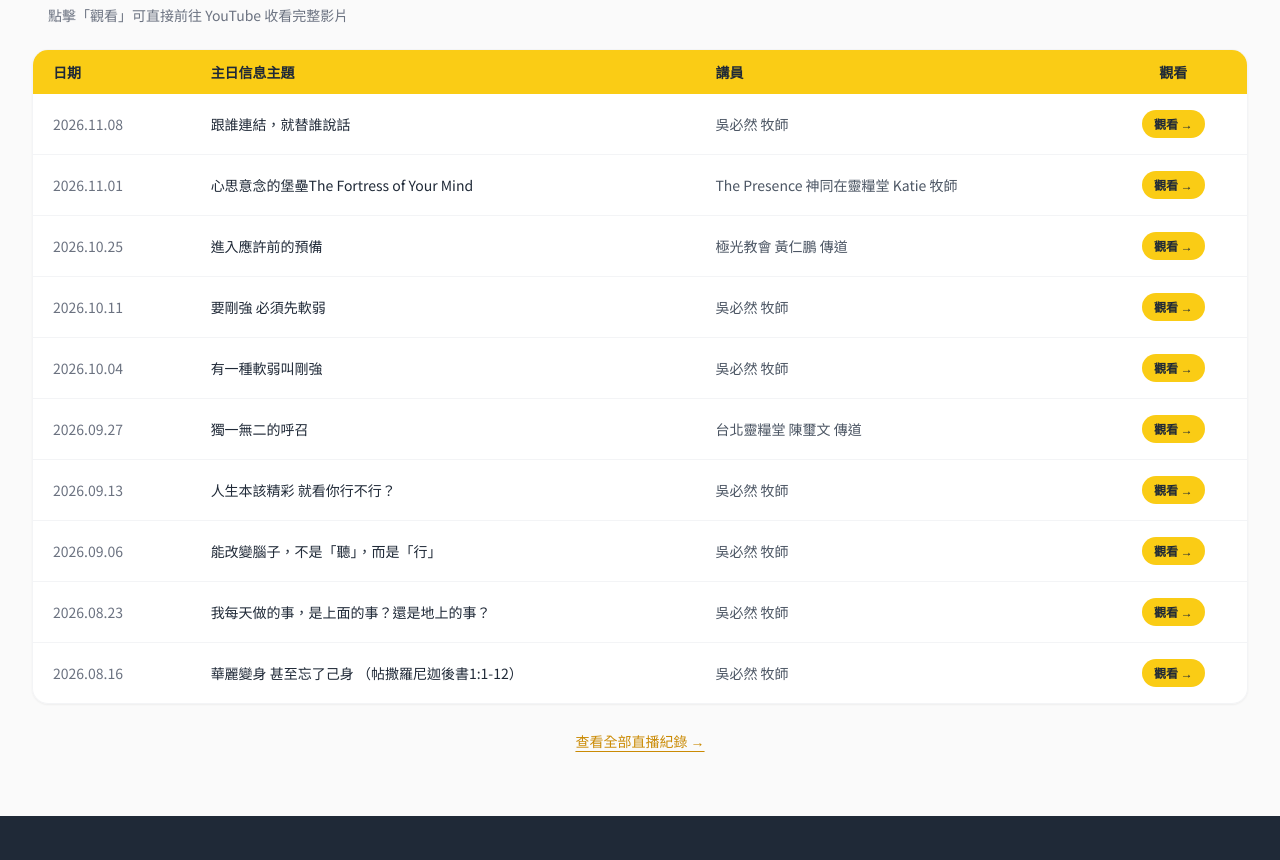
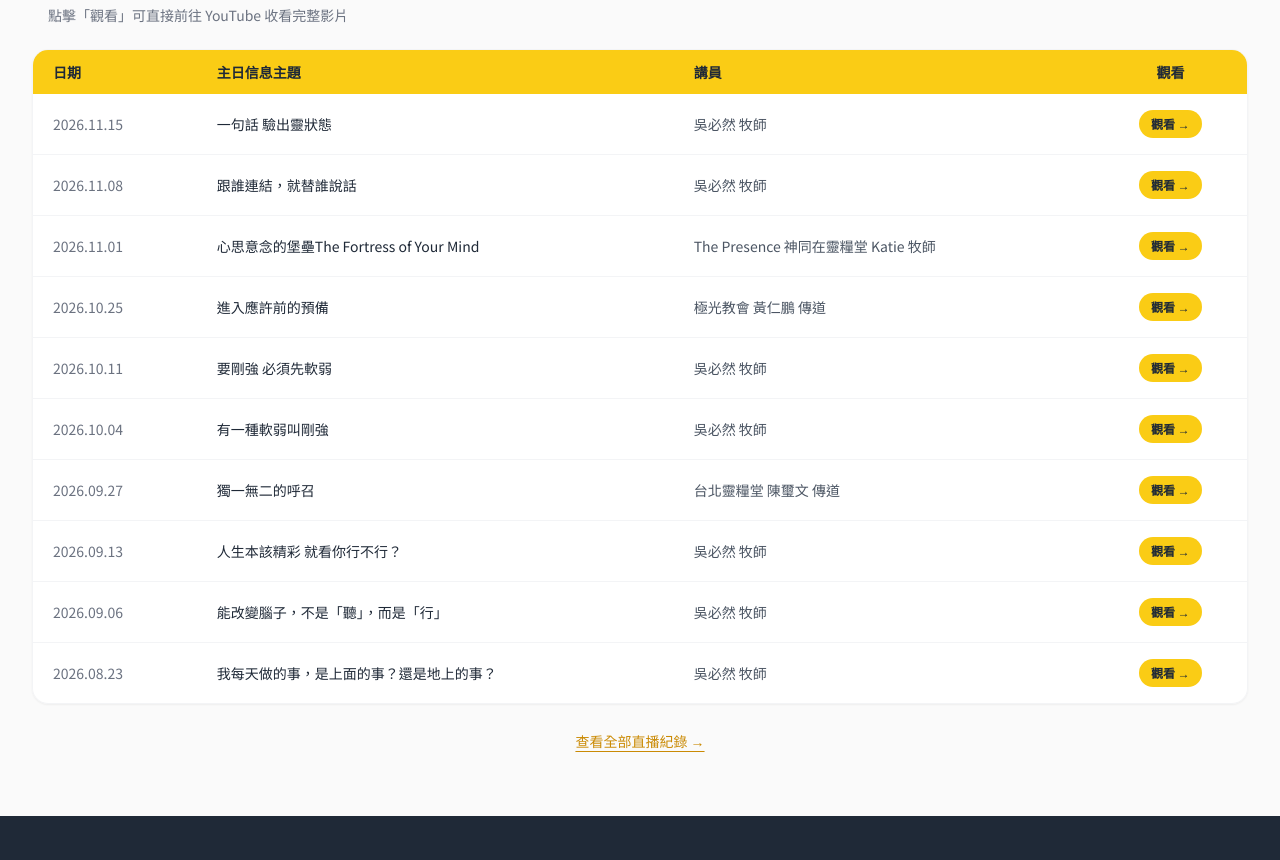
Before and after one commit to jesuswaytaipeisrv/jesuswaytaipei, a plain HTML site: page sunday.html in a window 1280 px wide. Shown: the part 1396-2256 px from the top of the page. Drawn offline with nearby package versions, Linux system fonts and the light colour scheme.

Commit message:
feat: 自動更新 主日 2026.11.15「一句話 驗出靈狀態」

```diff
--- a/sunday.html
+++ b/sunday.html
@@ -157,6 +157,12 @@
                     </thead>
                     <tbody class="bg-white divide-y divide-gray-100">
                         <tr class="hover:bg-yellow-50 transition">
+                            <td class="px-5 py-4 text-gray-500 whitespace-nowrap">2026.11.15</td>
+                            <td class="px-5 py-4 font-medium text-gray-800">一句話 驗出靈狀態</td>
+                            <td class="px-5 py-4 text-gray-600 hidden md:table-cell">吳必然 牧師</td>
+                            <td class="px-5 py-4 text-center"><a href="https://www.youtube.com/watch?v=g0TK9AM87X4" target="_blank" class="inline-block bg-yellow-400 hover:bg-yellow-500 text-gray-800 text-xs font-semibold px-3 py-1.5 rounded-full transition">觀看 →</a></td>
+                        </tr>
+                        <tr class="hover:bg-yellow-50 transition">
                             <td class="px-5 py-4 text-gray-500 whitespace-nowrap">2026.11.08</td>
                             <td class="px-5 py-4 font-medium text-gray-800">跟誰連結，就替誰說話</td>
                             <td class="px-5 py-4 text-gray-600 hidden md:table-cell">吳必然 牧師</td>
@@ -210,12 +216,6 @@
                             <td class="px-5 py-4 text-gray-600 hidden md:table-cell">吳必然 牧師</td>
                             <td class="px-5 py-4 text-center"><a href="https://www.youtube.com/watch?v=cj9TAOIjbgU" target="_blank" class="inline-block bg-yellow-400 hover:bg-yellow-500 text-gray-800 text-xs font-semibold px-3 py-1.5 rounded-full transition">觀看 →</a></td>
                         </tr>
-                        <tr class="hover:bg-yellow-50 transition">
-                            <td class="px-5 py-4 text-gray-500 whitespace-nowrap">2026.08.16</td>
-                            <td class="px-5 py-4 font-medium text-gray-800">華麗變身 甚至忘了己身 （帖撒羅尼迦後書1:1-12）</td>
-                            <td class="px-5 py-4 text-gray-600 hidden md:table-cell">吳必然 牧師</td>
-                            <td class="px-5 py-4 text-center"><a href="https://www.youtube.com/watch?v=9IplXYflXjI" target="_blank" class="inline-block bg-yellow-400 hover:bg-yellow-500 text-gray-800 text-xs font-semibold px-3 py-1.5 rounded-full transition">觀看 →</a></td>
-                        </tr>
                     </tbody>
                 </table>
             </div>
```
Also changed, not shown: en/sunday.html (+6 -6 lines).
